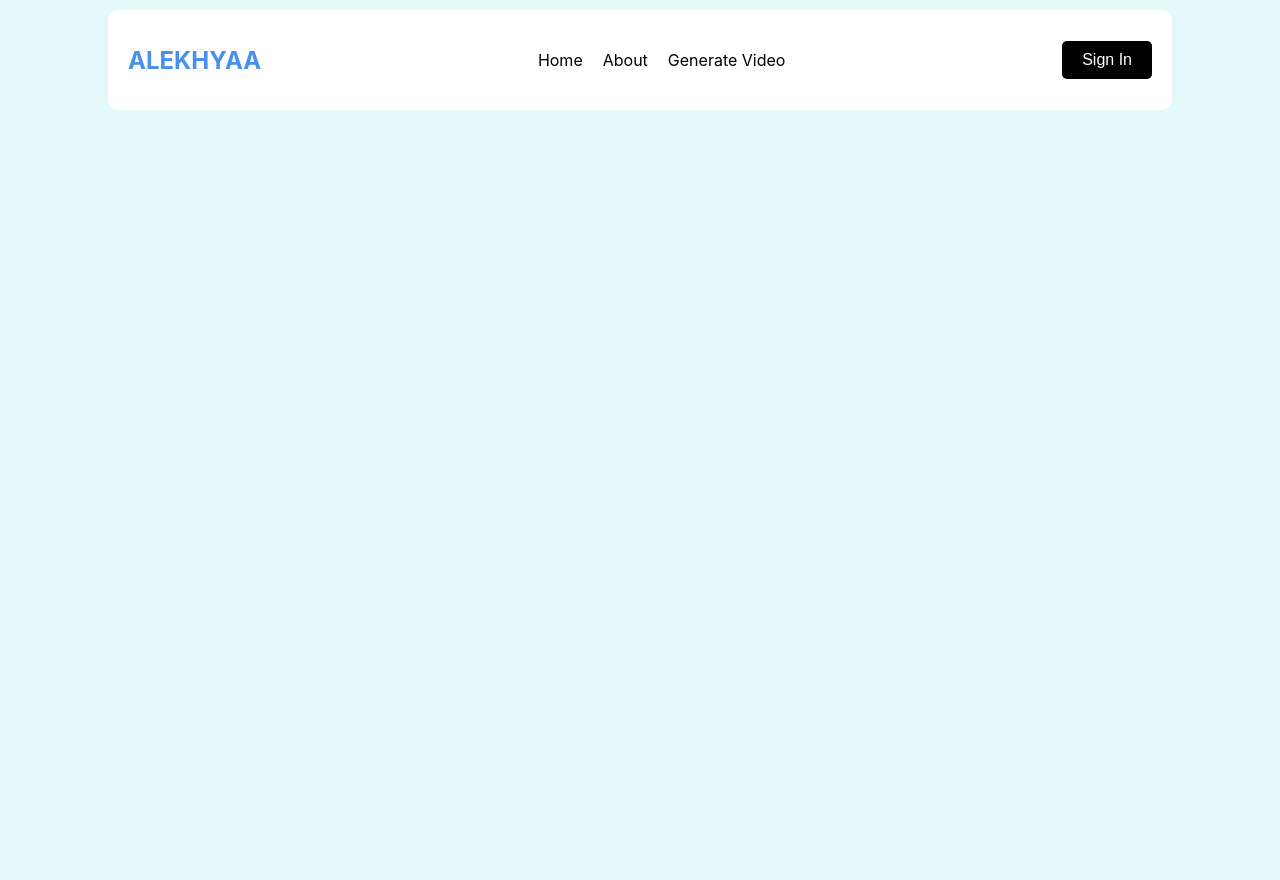
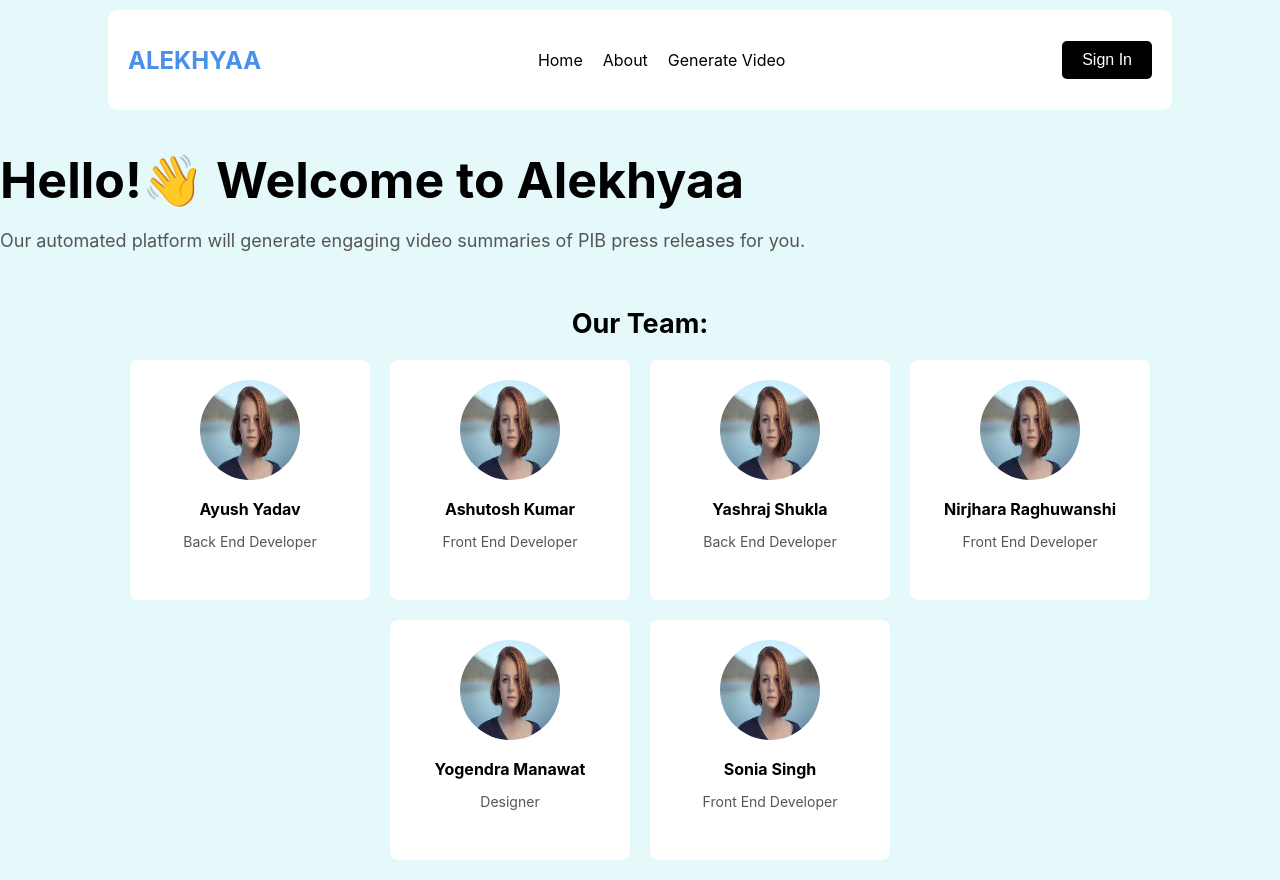
Before and after one commit to ashusnapx/Alekhyaa-frontend, a React (Create React App) app: page /about in a window 1280 px wide. Before the commit the page ends 800 px from the top, so only its background shows below. Built offline with nearby package versions, Linux system fonts and the light colour scheme; the HTML template or start-up script is replaced by a standard one.

Commit message:
sih project

```diff
--- a/src/App.js
+++ b/src/App.js
@@ -4,7 +4,7 @@ import Navbar from './Components/Navbar';
 import {Routes,Route} from 'react-router-dom'
 import Home from './Components/Home';
 import GenerateVideo from './Components/GenerateVideo';
-import OurTeam from './Components/OurTeam';
+import About from './Components/About';
 function App() {
   return (
     <>
@@ -12,7 +12,7 @@ function App() {
       <Routes>
         <Route path="/" element={<Home />}></Route>
         <Route path="/GenerateVideo" element={<GenerateVideo/>}></Route>
-        <Route path="/OurTeam" element={<OurTeam />}></Route>
+        <Route path="/about" element={<About/>}></Route>
 
       </Routes>
     </>
--- /dev/null
+++ b/src/Components/About.js
@@ -0,0 +1,15 @@
+import React from 'react'
+import OurTeam from './OurTeam';
+
+const About = () => {
+  return (
+    <div className='text-center' style={{marginTop:"40px"}}>
+      <h1 style={{fontWeight:"bolder",fontSize:"50px"}}>Hello!👋 Welcome to Alekhyaa</h1>
+      <p style={{fontSize:"18px"}}>Our automated platform will generate engaging video summaries of PIB press releases for you.</p>
+      <OurTeam/>
+    </div>
+
+  )
+}
+
+export default About
--- a/src/Components/Navbar.js
+++ b/src/Components/Navbar.js
@@ -8,7 +8,7 @@ const Navbar = () => {
       <div className="navbar-title">ALEKHYAA</div>
       <div className="navbar-links">
         <a href="/">Home</a>
-        <a href="/">About</a>
+        <a href="/about">About</a>
         <a href="/GenerateVideo">Generate Video</a>
       </div>
       <button className="signin-button">Sign In</button>
--- a/src/Components/OurTeam.js
+++ b/src/Components/OurTeam.js
@@ -6,54 +6,54 @@ const OurTeam = () => {
   const teamMembers = [
     {
       id: 1,
-      name: 'John Doe',
-      position: 'Founder & CEO',
+      name: 'Ayush Yadav',
+      position: 'Back End Developer',
       image: img1 // Replace with actual image path
     },
     {
       id: 2,
-      name: 'Jane Smith',
-      position: 'Lead Designer',
+      name: 'Ashutosh Kumar',
+      position: 'Front End Developer',
       image: img1, // Replace with actual image path
     },
     {
       id: 3,
-      name: 'Bob Johnson',
-      position: 'Lead Developer',
+      name: 'Yashraj Shukla',
+      position: 'Back End Developer',
       image: img1, // Replace with actual image path
     },
     {
       id: 4,
-      name: 'John Doe',
-      position: 'Founder & CEO',
+      name: 'Nirjhara Raghuwanshi',
+      position: 'Front End Developer',
       image: img1, // Replace with actual image path
     },
     {
       id: 5,
-      name: 'Jane Smith',
-      position: 'Lead Designer',
+      name: 'Yogendra Manawat',
+      position: 'Designer',
       image: img1, // Replace with actual image path
     },
     {
       id: 6,
-      name: 'Bob Johnson',
-      position: 'Lead Developer',
+      name: 'Sonia Singh',
+      position: 'Front End Developer',
       image: img1, // Replace with actual image path
     },
   ];
 
   return (
     <div className="team-container">
-      <h1>Our Team</h1>
+      <h1 style={{fontWeight:"bold",fontSize:"27px"}}>Our Team:</h1>
       <div className="team-members">
         {teamMembers.map((member) => (
-          <div className="team-member" key={member.id}>
+          <div className="team-member" style={{height:"200px",width:"200px",backgroundColor:"white"}} key={member.id}>
             <img
               src={member.image}
               alt={member.name}
               className="team-member-image"
             />
-            <h2>{member.name}</h2>
+            <h2 style={{fontSize:"16px"}}>{member.name}</h2>
             <p>{member.position}</p>
           </div>
         ))}
```
